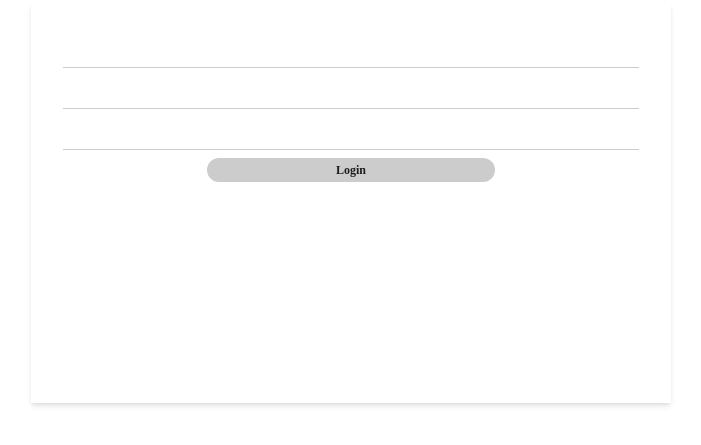
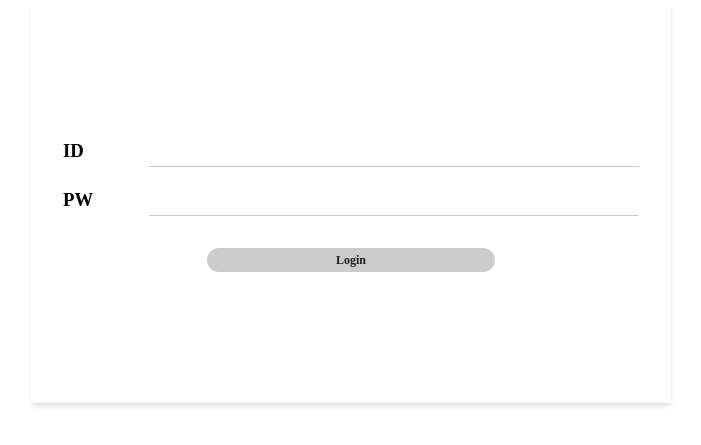
Before and after one commit to wjdgus1122/login, a plain HTML site: page app.html in a window 1280 px wide. Shown: the part 197-642 px from the top of the page, without its empty margins (289-990 px from the left). Drawn offline with Linux system fonts and the light colour scheme.

Commit message:
css change

```diff
--- a/app.css
+++ b/app.css
@@ -21,24 +21,24 @@
     box-shadow: rgba(0, 0, 0, 0.1) 0px 4px 6px -1px, rgba(0, 0, 0, 0.06) 0px 2px 4px -1px;
     padding: 2rem;
     display: flex;
+    flex-direction: column;
     justify-content: center;
     align-items: center;
 }
 
-form{
+.textInput{
     width: 100%;
-    height: 100%;
     display: flex;
-    flex-direction: column;
+    justify-content: space-between;
     align-items: center;
+    margin-bottom: 1rem;
 }
 
 input{
     all: unset;
-    width: 100%;
+    width: 85%;
     height: 2rem;
     border-bottom: 1px solid #ccc;
-    margin-bottom: 0.5rem;
 }
 
 .btn{
@@ -51,6 +51,7 @@ input{
     font-size: 12px;
     font-weight: 900;
     text-align: center;
+    margin-top: 1rem;
 }
 
 /* .id{
--- a/app.html
+++ b/app.html
@@ -10,12 +10,15 @@
 <body>
     <div class="wrap">
         <div class="inputWrap">
-            <form>
+            <div class="textInput">
+                <h3>ID</h3>
                 <input type="email" class="id"/>
+            </div>
+            <div class="textInput">
+                <h3>PW</h3>
                 <input type="password" class="pw"/>
-                <input type="password" class="pwcheck"/>
-                <button class="btn">Login</button>
-            </form>
+            </div>
+            <button class="btn">Login</button>
         </div>
     </div>
 </body>
```
